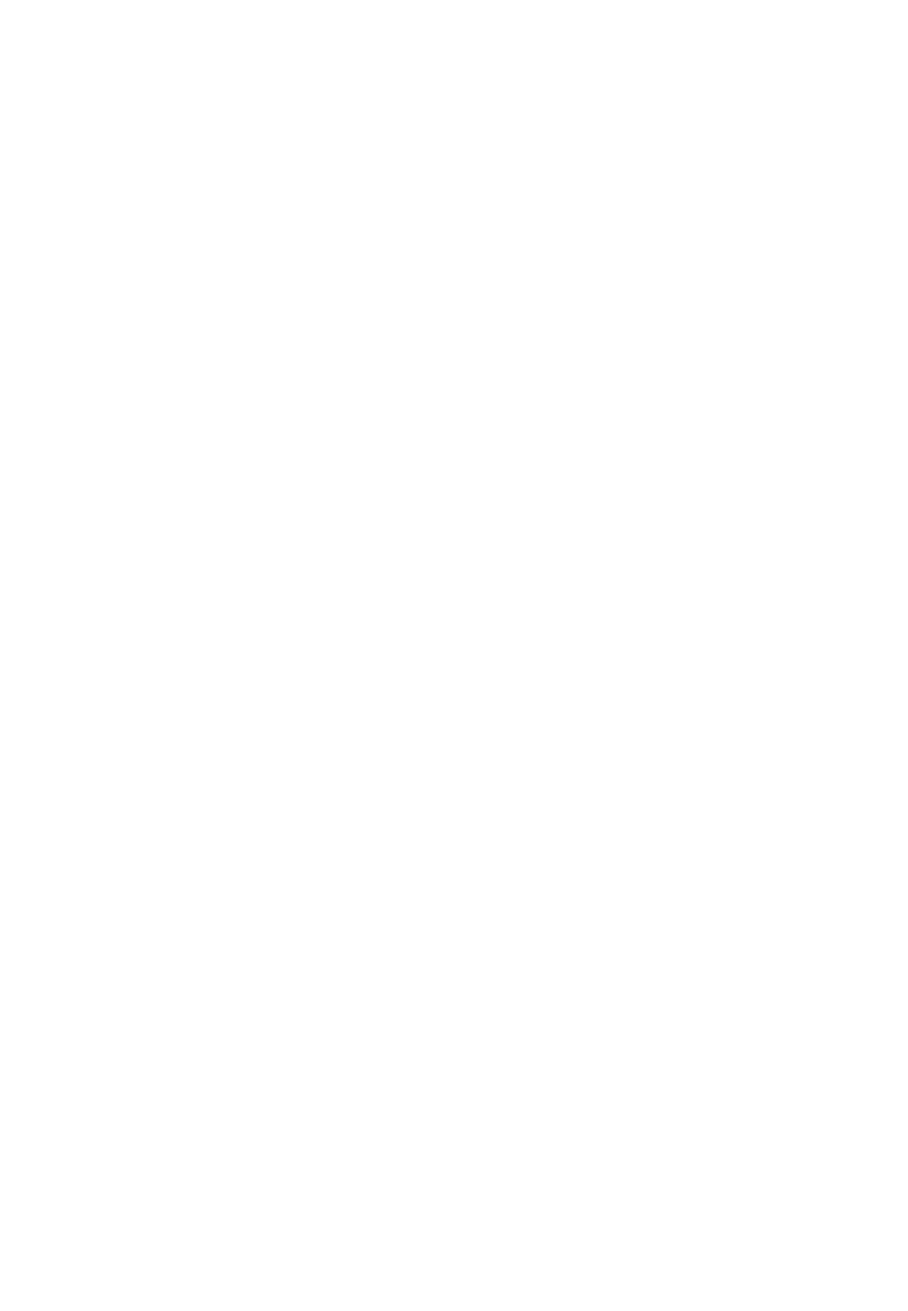
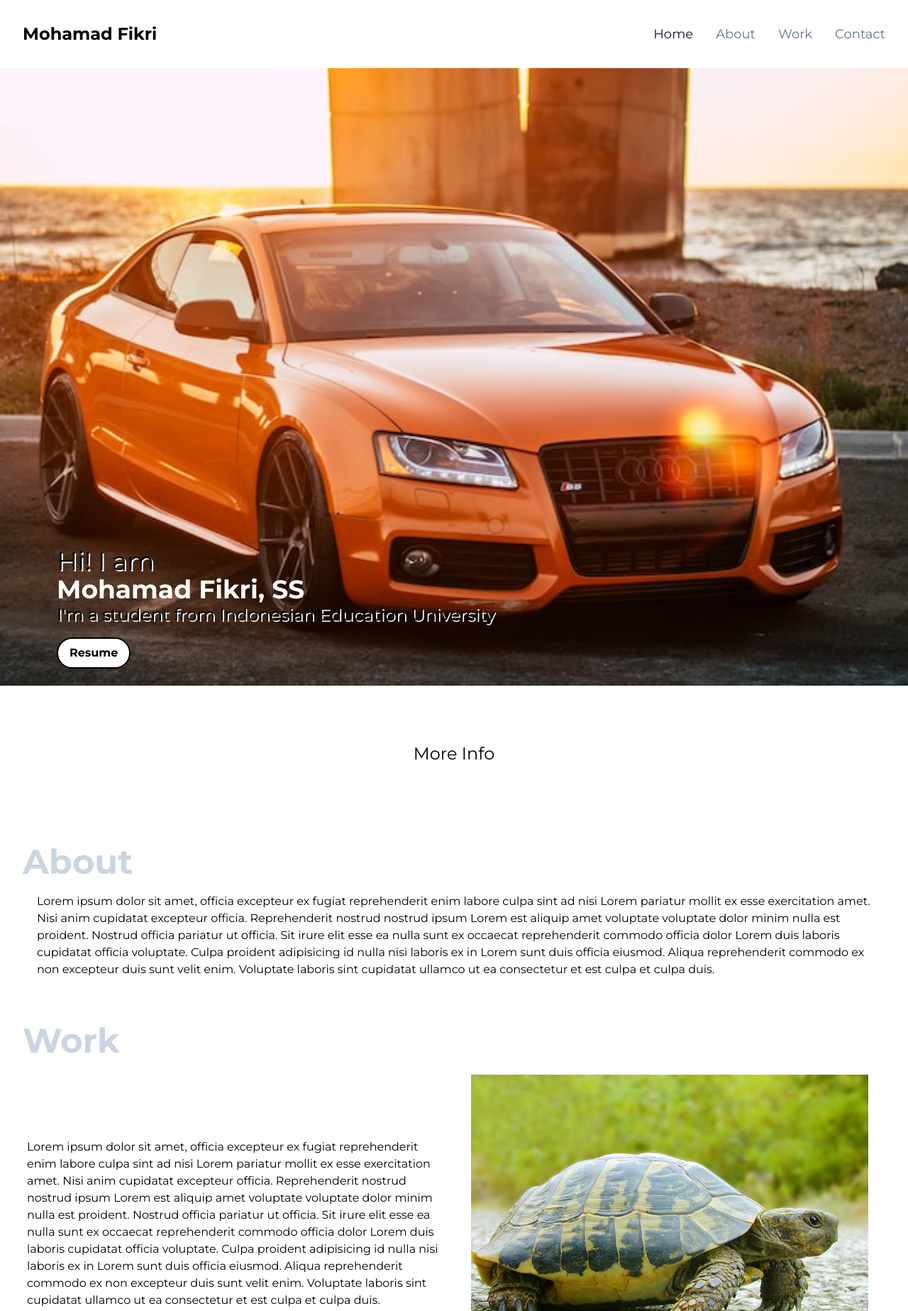
Before and after one commit to fmway/UTSPromnet, a plain HTML site: page index.html in a window 1280 px wide. Shown: the top 1847 px of the page at 71% size. Before the commit the page ends 800 px from the top, so only its background shows below. Drawn offline with nearby package versions, Linux system fonts and the light colour scheme.

Commit message:
add some code

```diff
--- a/index.html
+++ b/index.html
@@ -4,22 +4,96 @@
     <title>UTS Pemrograman Internet</title>
     <meta charset="UTF-8" />
     <meta name="viewport" content="width=device-width, initial-scale=1" />
+    <link rel="preconnect" href="https://fonts.googleapis.com" />
+    <link rel="preconnect" href="https://fonts.gstatic.com" crossorigin />
+    <link href="https://fonts.googleapis.com/css2?family=Montserrat:wght@400;600;700&family=Poppins&display=swap" rel="stylesheet" />
     <script src="https://cdn.tailwindcss.com"></script>
     <script src="https://kit.fontawesome.com/0eeec5fb2f.js" crossorigin="anonymous"></script>
-    <link type="stylesheet" href="style.css" />
+    <link rel="stylesheet" type="text/css" href="style.css" />
     <script>
       tailwind.config = {
         theme: {
           extend: {
             colors: {
               clifford: '#da373d',
-            }
+            },
+            fontFamily: {
+              'sans': ['Montserrat', 'Poppins', ...tailwind.defaultTheme.fontFamily.sans],
+            },
           }
         }
       }
     </script>
   </head>
-  <body>
+  <body class="font-sans">
+    <header>
+      <nav class="bg-white">
+        <div class="max-w-screen-xl flex items-center justify-between mx-auto p-8">
+          <a href="/" class="flex items-center">
+            <span class="self-center text-2xl font-bold whitespace-nowrap">Mohamad Fikri</span>
+          </a>
+          <div class="" id="navbar-menu">
+            <ul class="font-medium flex flex-row space-x-8 text-lg">
+              <li>
+                <a href="#hero" class="block text-slate-900 hover:text-red-500">Home</a>
+              </li>
+              <li>
+                <a href="#about" class="block text-slate-500 hover:text-red-500">About</a>
+              </li>
+              <li>
+                <a href="#work" class="block text-slate-500 hover:text-red-500">Work</a>
+              </li>
+              <li>
+                <a href="#contact" class="block text-slate-500 hover:text-red-500">Contact</a>
+              </li>
+            </ul>
+          </div>
+        </div>
+      </nav>
+    </header>
+    <section id="hero" class="mx-auto bg-cover flex items-end">
+      <div class="max-w-screen-xl  py-6 px-20">
+        <h1 class="text-4xl font-medium text-black">Hi! I am <br /><span class="font-bold text-white">Mohamad Fikri, SS</span></h1>
+        <p class="text-2xl mb-4">I'm a student from Indonesian Education University</p>
+        <button class="p-2 font-bold bg-white border border-2 border-black rounded rounded-full px-4">Resume</button>
+      </div>
+    </section>
+
+    <button class="w-full text-center my-20 text-2xl hover:text-blue-500"><a href="#about">More Info</a></button>
+
+    <section id="about" class="max-w-screen-xl p-8 mx-auto">
+      <h1 class="text-5xl font-bold text-slate-300">About</h1>
+      <p class="px-5 mt-5">Lorem ipsum dolor sit amet, officia excepteur ex fugiat reprehenderit enim labore culpa sint ad nisi Lorem pariatur mollit ex esse exercitation amet. Nisi anim cupidatat excepteur officia. Reprehenderit nostrud nostrud ipsum Lorem est aliquip amet voluptate voluptate dolor minim nulla est proident. Nostrud officia pariatur ut officia. Sit irure elit esse ea nulla sunt ex occaecat reprehenderit commodo officia dolor Lorem duis laboris cupidatat officia voluptate. Culpa proident adipisicing id nulla nisi laboris ex in Lorem sunt duis officia eiusmod. Aliqua reprehenderit commodo ex non excepteur duis sunt velit enim. Voluptate laboris sint cupidatat ullamco ut ea consectetur et est culpa et culpa duis.</p>
+    </section>
+
+    <section id="work" class="max-w-screen-xl p-8 mx-auto">
+      <h1 class="text-5xl font-bold text-slate-300">Work</h1>
+      <table>
+        <tr>
+          <td style="width: 50%; padding: 6px;"><p>Lorem ipsum dolor sit amet, officia excepteur ex fugiat reprehenderit enim labore culpa sint ad nisi Lorem pariatur mollit ex esse exercitation amet. Nisi anim cupidatat excepteur officia. Reprehenderit nostrud nostrud ipsum Lorem est aliquip amet voluptate voluptate dolor minim nulla est proident. Nostrud officia pariatur ut officia. Sit irure elit esse ea nulla sunt ex occaecat reprehenderit commodo officia dolor Lorem duis laboris cupidatat officia voluptate. Culpa proident adipisicing id nulla nisi laboris ex in Lorem sunt duis officia eiusmod. Aliqua reprehenderit commodo ex non excepteur duis sunt velit enim. Voluptate laboris sint cupidatat ullamco ut ea consectetur et est culpa et culpa duis.</p></td>
+          <td class="p-6"><img src="images/kura.jpg" alt="Kura-Kura" /></td>
+        </tr>
+      </table>
+    </section>
+
+    <section id="contact" class="max-w-screen-xl p-8 mx-auto">
+      <h1 class="text-5xl font-bold text-slate-300">Contact</h1>
+      <table>
+        <tr>
+          <td style="width: 50%; padding: 6px;">
+            <div>
+              <p>Lorem ipsum dolor sit amet, officia excepteur ex fugiat reprehenderit enim labore culpa sint ad nisi Lorem pariatur mollit ex esse exercitation amet. Nisi anim cupidatat excepteur officia. Reprehenderit nostrud nostrud ipsum Lorem est aliquip amet voluptate voluptate dolor minim nulla est proident. Nostrud officia pariatur ut officia. Sit irure elit esse ea nulla sunt ex occaecat reprehenderit commodo officia dolor Lorem duis laboris cupidatat officia voluptate. Culpa proident adipisicing id nulla nisi laboris ex in Lorem sunt duis officia eiusmod. Aliqua reprehenderit commodo ex non excepteur duis sunt velit enim. Voluptate laboris sint cupidatat ullamco ut ea consectetur et est culpa et culpa duis.</p>
+              <div class="flex justify-around text-lg mt-5">
+                <a href="https://facebook.com/namaku101"><i class="fa-brands fa-facebook"></i>Namaku1801</a>
+                <a href="https://t.me/namaku1801"><i class="fa-brands fa-telegram"></i>Namaku1801</a>
+                <a href="https://wa.me/6288238238531"><i class="fa-brands fa-whatsapp"></i>+6288238238531</a>
+              </div>
+            </div>
+          </td>
+          <td></td>
+        </tr>
+      </table>
+    </section>
 
     <script src="script.js"></script>
   </body>
--- a/style.css
+++ b/style.css
@@ -0,0 +1,10 @@
+section#hero {
+  background-image: url("./images/hero.jpg");
+  background-position-y: 67%;
+  height: 870px;
+  text-shadow: 2px 2px white;
+}
+
+section#hero h1 span {
+  text-shadow: none;
+}
```
Also changed, not shown: images/hero.jpg (added), images/kura.jpg (added).
